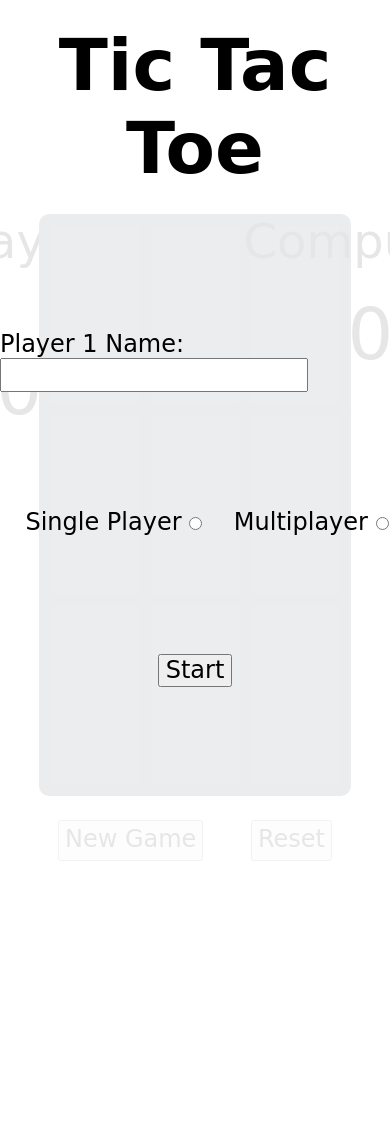
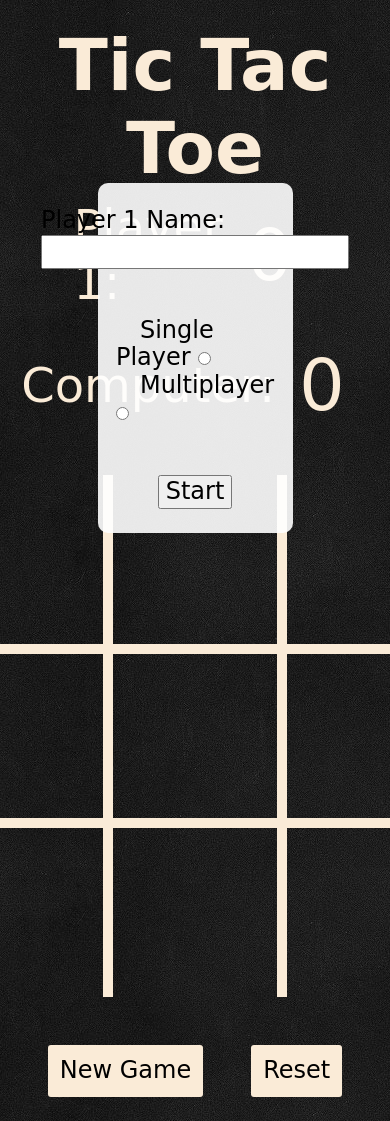
Before and after one commit to ThomYorke7/tictactoe, a plain HTML site: page index.html in a window 390 px wide. Shown: the top 1121 px of the page. Before the commit the page ends 1058 px from the top, so only its background shows below. Drawn offline with Linux system fonts and the light colour scheme; a web font is replaced by a local one.

Commit message:
Finalize project

```diff
--- a/index.html
+++ b/index.html
@@ -53,15 +53,15 @@
 
 
         <div id="gameboard-container">
-            <div data-row="1" data-col="1" data-diag="1" class="box"></div>
-            <div data-row="1" data-col="2" data-diag="0" class="box"></div>
-            <div data-row="1" data-col="3" data-diag="2" class="box"></div>
-            <div data-row="2" data-col="1" data-diag="0" class="box"></div>
-            <div data-row="2" data-col="2" data-diag="3" class="box"></div>
-            <div data-row="2" data-col="3" data-diag="0" class="box"></div>
-            <div data-row="3" data-col="1" data-diag="2" class="box"></div>
-            <div data-row="3" data-col="2" data-diag="0" class="box"></div>
-            <div data-row="3" data-col="3" data-diag="1" class="box"></div>
+            <div id="b1" data-row="1" data-col="1" data-diag="1" class="box"></div>
+            <div id="b2" data-row="1" data-col="2" data-diag="0" class="box"></div>
+            <div id="b3" data-row="1" data-col="3" data-diag="2" class="box"></div>
+            <div id="b4" data-row="2" data-col="1" data-diag="0" class="box"></div>
+            <div id="b5" data-row="2" data-col="2" data-diag="3" class="box"></div>
+            <div id="b6" data-row="2" data-col="3" data-diag="0" class="box"></div>
+            <div id="b7" data-row="3" data-col="1" data-diag="2" class="box"></div>
+            <div id="b8" data-row="3" data-col="2" data-diag="0" class="box"></div>
+            <div id="b9" data-row="3" data-col="3" data-diag="1" class="box"></div>
         </div>
     </div>
 
--- a/styles/style.css
+++ b/styles/style.css
@@ -1,3 +1,4 @@
+/* Global Variables */
 @import url('https://fonts.googleapis.com/css2?family=Schoolbell&display=swap');
 
 :root {
@@ -8,20 +9,24 @@
 html, body {
     width: 100%;
     height: 100%;
+    background-color: #fff8f0;
+    background-image: url(../images/chalkboard.jpg);
+    color: antiquewhite;
 }
 
 h1 {
     text-align: center;
-    margin-bottom: 1rem;
+    margin-bottom: 1.5rem;
     margin-top: 1rem;
     font-size: 3rem;
 }
 
+
+/* Form Settings */
 #form-container {
     position: absolute;
-    width: 100%;
+    width: 50%;
     height: 100%;
-    background-color: rgba(255, 255, 255, 0.9);
 }
 
 #form {
@@ -29,7 +34,13 @@ h1 {
     flex-direction: column;
     align-items: center;
     justify-content: space-evenly;
-    height: 70%;
+    background-color: rgba(255, 255, 255, 0.9);
+    border-radius: 10px;
+    color: black;
+}
+
+form > * {
+    padding: 1rem
 }
 
 #gametype > *{
@@ -40,6 +51,8 @@ h1 {
     display: none
 }
 
+
+/* Main container settings */
 #game-container {
     display: flex;
     width: 100%;
@@ -52,7 +65,7 @@ h1 {
     flex-direction: column;
     order: 1;
     align-items: center;
-    width: 10%;
+    width: 30%;
 }
 
 #player2-info {
@@ -60,7 +73,7 @@ h1 {
     flex-direction: column;
     order:3;
     align-items: center;
-    width: 10%;
+    width: 30%;
 }
 
 #player1-name, #player2-name {
@@ -77,18 +90,14 @@ h1 {
 	width: 570px;
 	height: 570px;
 	margin: 0;
-    background-color: #34495e;
-    color: #fff;
-    border: 6px solid #2c3e50;
+    background-color: rgba(0, 0, 0, 0);
     border-radius: 10px;
 	display: grid;
     grid-template: repeat(3, 1fr) / repeat(3, 1fr);
 }
 
-.box
-{
-  border: 6px solid #2c3e50;
-  border-radius: 2px;
+.box {
+  border: 5px solid antiquewhite;
   font-family: Helvetica;
   font-weight: bold;
   font-size: 4em;
@@ -96,8 +105,49 @@ h1 {
   justify-content: center;
   align-items: center;
   font-family: 'Schoolbell', cursive;
+  color: antiquewhite
 }
 
+
+/* Single cells settings */
+#b1 {
+    border-top: none;
+    border-left: none;
+}
+
+#b2 {
+    border-top: none;
+}
+
+#b3 {
+    border-top: none;
+    border-right: none;
+}
+
+#b4 {
+    border-left: none;
+}
+
+#b6 {
+    border-right: none;
+}
+
+#b7 {
+    border-left: none;
+    border-bottom: none;
+}
+
+#b8 {
+    border-bottom: none;
+}
+
+#b9 {
+    border-right: none;
+    border-bottom: none;
+}
+
+
+/* Buttons settings */
 #buttons-container {
     display: flex;
     justify-content: center;
@@ -105,8 +155,46 @@ h1 {
 
 #buttons-container > * {
     margin: 1em;
-    padding: 0.2em;
+    padding: 0.5em;
+    background-color: antiquewhite;
+    border: none;
+    border-radius: 3px;
 }
 
 
-/* colore e media queries editare i bottoni */
+/* Media Queries */
+@media (max-width:935px) {
+    h1 {
+        margin-bottom: 0;
+    }
+
+    #game-container {
+        display: flex;
+        flex-direction: column;
+        width: 100%;
+        justify-content: center;
+        align-items: center;
+    }
+
+    #player1-info {
+        display: flex;
+        flex-direction: row;
+        order: 1;
+        align-items: center;
+        justify-content: center;
+    }
+
+    #player2-info {
+        display: flex;
+        flex-direction: row;
+        order:2;
+        align-items: center;
+        justify-content: center;
+    }
+
+    #gameboard-container {
+        order: 3;
+        padding: 1rem;
+        box-sizing: border-box;
+    }
+}
```
Also changed, not shown: script.js (+21 -5 lines), images/chalkboard.jpg (added), images/memphis-colorful.png (added), images/tic-tac-toe.png (added).
